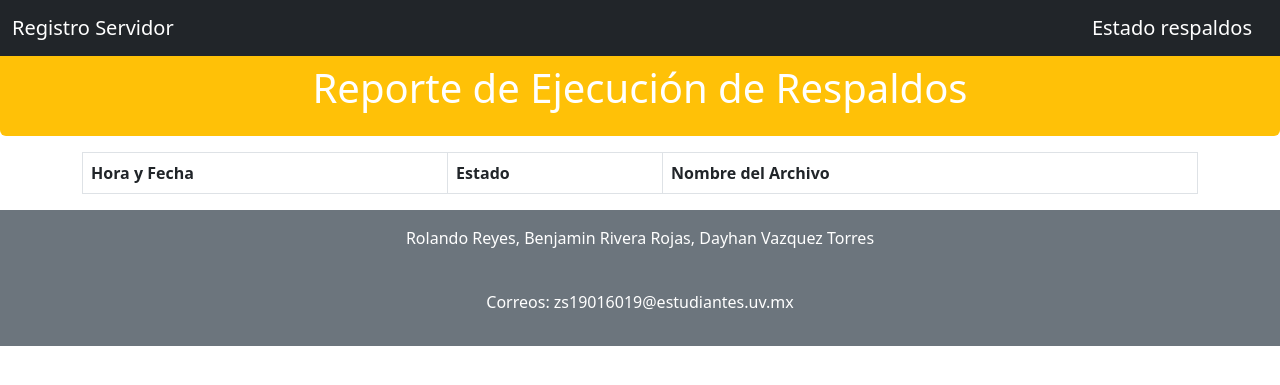
After one commit to DayhanTorres1703/proyectodesarrollo, a Django app: page /reporteRespaldo/ in a window 1280 px wide. The commit adds this page. Shown: the top 385 px of the page. Run offline with Django 5.2, Linux system fonts and the light colour scheme; lists and menus that the app fills with data are empty.

Commit message:
reporte respaldo

```diff
--- a/miapp/templates/borrarRespaldo.html
+++ b/miapp/templates/borrarRespaldo.html
@@ -17,6 +17,6 @@
       </select>
     </div>
 
-    <button type="submit" class="btn btn-danger">Borrar Respaldo</button>
+    <button type="submit" class="btn btn-danger" id="enviarborrar">Borrar Respaldo</button>
   </form>
 {% endblock %}
--- /dev/null
+++ b/miapp/templates/reporteRespaldo.html
@@ -0,0 +1,28 @@
+{% extends 'base.html' %}
+
+{% block titulo %}Reporte de Ejecución de Respaldos{% endblock %}
+
+{% block encabezado %}Reporte de Ejecución de Respaldos{% endblock %}
+
+{% block contenido %}
+  <div class="table-responsive">
+    <table class="table table-bordered">
+      <thead>
+        <tr>
+          <th>Hora y Fecha</th>
+          <th>Estado</th>
+          <th>Nombre del Archivo</th>
+        </tr>
+      </thead>
+      <tbody>
+        {% for respaldo in respaldos %}
+          <tr>
+            <td>{{ respaldo.fecha_respaldo|date:'Y-m-d H:i:s' }}</td>
+            <td>{% if respaldo.estado == 'exitoso' %}Éxito{% else %}Fallo{% endif %}</td>
+            <td>{{ respaldo.nombre_archivo }}</td>
+          </tr>
+        {% endfor %}
+      </tbody>
+    </table>
+  </div>
+{% endblock %}
--- a/miapp/views.py
+++ b/miapp/views.py
@@ -11,20 +11,33 @@ from miapp import funciones
 #importar los modelos
 from . import models
 # Create your views here.
-
+#incio
 def hello(request):
     return HttpResponse("HOLA PROYECTO WEB")
 #mostrar un templates
+#INDEX
 def index(request):
     return render(request, 'index.html')
+#Login de los sysadmin
+def login(request):
+    return render(request, 'login.html')
+
+#Registrar respaldos
 def registroRespaldo(request):
     return render(request, 'registroRespaldo.html')
+
+#Registrar Servidor
 def registroServidor(request):
     return render(request, 'registroServidor.html')
+
+#Borrar configuracion Respaldo
 def borrarRespaldo(request):
     return render(request, 'borrarRespaldo.html')
-def login(request):
-    return render(request, 'login.html')
+
+#Reporte de ejecucion Respaldos
+def reporteRespaldo(request):
+    return render(request, 'reporteRespaldo.html')
+
 
 # Código que escribe Benjamin para lo de AJAX
 
--- a/proyecto/urls.py
+++ b/proyecto/urls.py
@@ -27,4 +27,6 @@ urlpatterns = [
     path('respaldo/', views.registroRespaldo, name='registroRespaldo'),
     path('registroservidor/', views.registroServidor, name='registroServidor'),
     path('borrarRespaldo/', views.borrarRespaldo, name='borrarRespaldo'),
+    path('reporteRespaldo/', views.reporteRespaldo, name='reporteRespaldo'),
+
 ]
```
